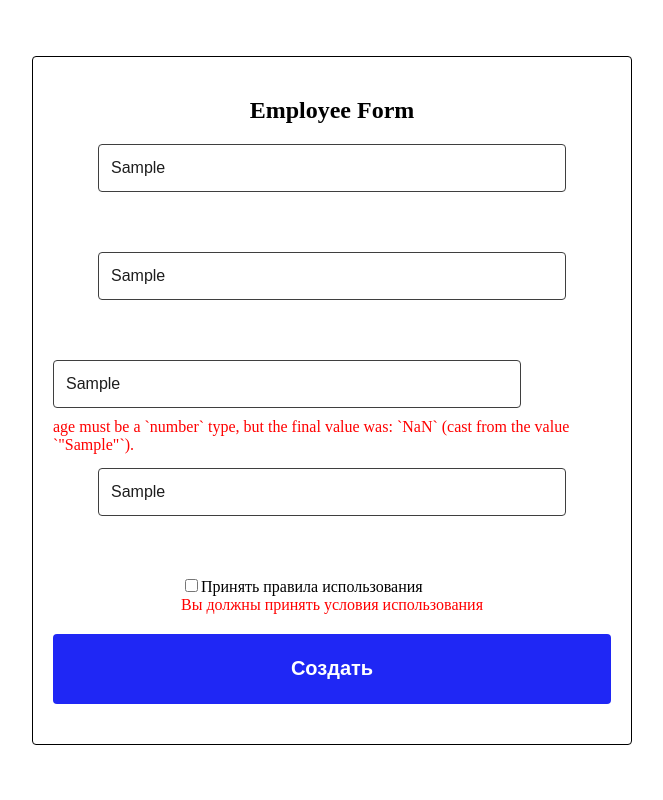
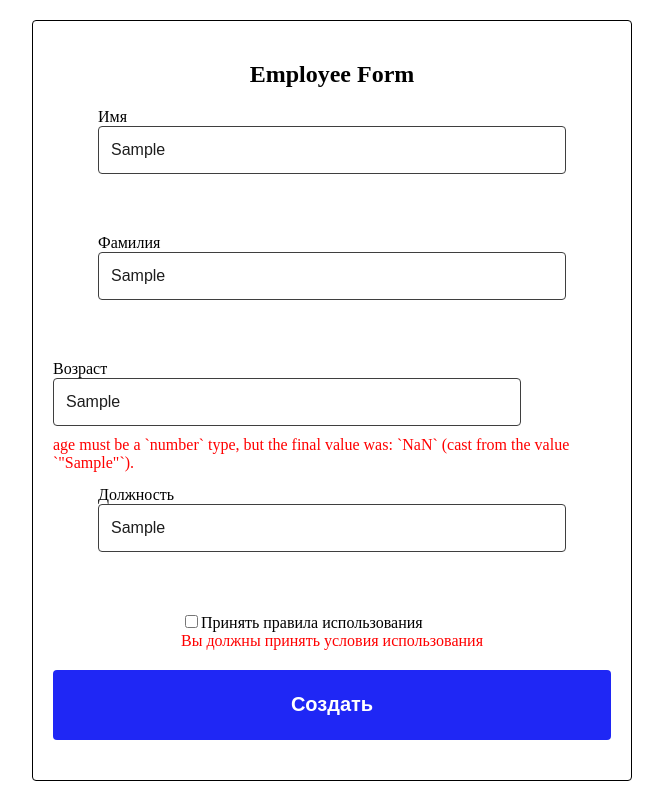
Before and after one commit to AndriiGudz/ReactTypeScript, a React (Create React App) app: page / in a window 1280 px wide. Both pictures are taken after typing "Sample", "Sample", "Sample", "Sample" into the empty fields and a click on the button "Создать". Shown: the whole page, without its empty margins (308-971 px from the left). Built offline with nearby package versions, Linux system fonts and the light colour scheme.

Commit message:
Homeworks 11 update

```diff
--- /dev/null
+++ b/src/components/EmployeeForm/EmployeeForm.tsx
@@ -0,0 +1,114 @@
+import { useFormik } from 'formik'
+import * as Yup from 'yup'
+
+import Input from 'components/Input/Input'
+import {
+  EmployeeFormComponent,
+  EmployeeFormBox,
+  TitleForm,
+  TermErrors,
+  TermsAccepted,
+} from './styles'
+import { EmployeeFormValues, EMPLOYEE_FORM_NAMES } from './types'
+import Button from 'components/Button/Button'
+
+function EmployeeForm() {
+  const schema = Yup.object().shape({
+    [EMPLOYEE_FORM_NAMES.FIRST_NAME]: Yup.string()
+      .required('Имя является обязательным')
+      .min(2, 'Имя должно содержать минимум 2 символа')
+      .max(50, 'Имя должно содержать максимум 50 символов'),
+
+    [EMPLOYEE_FORM_NAMES.LAST_NAME]: Yup.string()
+      .required('Фамилия является обязательной')
+      .max(15, 'Фамилия должна содержать максимум 15 символов'),
+
+    [EMPLOYEE_FORM_NAMES.AGE]: Yup.number()
+      .required('Возраст является обязательным')
+      .min(18, 'Возраст должен быть не меньше 18')
+      .max(150, 'Возраст должен быть не больше 150'),
+
+    [EMPLOYEE_FORM_NAMES.JOB_TITLE]: Yup.string()
+      .max(30, 'Должность должна содержать максимум 30 символов')
+      .notRequired(),
+
+    [EMPLOYEE_FORM_NAMES.TERMS_ACCEPTED]: Yup.boolean()
+      .oneOf([true], 'Вы должны принять условия использования')
+      .required('Вы должны принять условия использования'),
+  })
+
+  const formik = useFormik({
+    initialValues: {
+      [EMPLOYEE_FORM_NAMES.FIRST_NAME]: '',
+      [EMPLOYEE_FORM_NAMES.LAST_NAME]: '',
+      [EMPLOYEE_FORM_NAMES.AGE]: '',
+      [EMPLOYEE_FORM_NAMES.JOB_TITLE]: '',
+      [EMPLOYEE_FORM_NAMES.TERMS_ACCEPTED]: false,
+    } as EmployeeFormValues,
+    validationSchema: schema,
+    onSubmit: (values) => {
+      console.log(values)
+    },
+  })
+
+  return (
+    <EmployeeFormComponent>
+      <EmployeeFormBox onSubmit={formik.handleSubmit}>
+        <TitleForm>Employee Form</TitleForm>
+        <Input
+          name={EMPLOYEE_FORM_NAMES.FIRST_NAME}
+          placeholder={'Имя'}
+          label='Имя'
+          value={formik.values[EMPLOYEE_FORM_NAMES.FIRST_NAME]}
+          onChange={formik.handleChange}
+          error={formik.errors[EMPLOYEE_FORM_NAMES.FIRST_NAME]}
+        />
+        <Input
+          name={EMPLOYEE_FORM_NAMES.LAST_NAME}
+          placeholder={'Фамилия'}
+          label='Фамилия'
+          value={formik.values[EMPLOYEE_FORM_NAMES.LAST_NAME]}
+          onChange={formik.handleChange}
+          error={formik.errors[EMPLOYEE_FORM_NAMES.LAST_NAME]}
+        />
+        <Input
+          name={EMPLOYEE_FORM_NAMES.AGE}
+          placeholder={'Возраст'}
+          label='Возраст'
+          value={formik.values[EMPLOYEE_FORM_NAMES.AGE]}
+          onChange={formik.handleChange}
+          error={formik.errors[EMPLOYEE_FORM_NAMES.AGE]}
+        />
+        <Input
+          name={EMPLOYEE_FORM_NAMES.JOB_TITLE}
+          placeholder={'Должность'}
+          label='Должность'
+          value={formik.values[EMPLOYEE_FORM_NAMES.JOB_TITLE]}
+          onChange={formik.handleChange}
+          error={formik.errors[EMPLOYEE_FORM_NAMES.JOB_TITLE]}
+        />
+        <TermsAccepted>
+          <input
+            type="checkbox"
+            name={EMPLOYEE_FORM_NAMES.TERMS_ACCEPTED}
+            checked={formik.values[EMPLOYEE_FORM_NAMES.TERMS_ACCEPTED]}
+            onChange={formik.handleChange}
+            onBlur={formik.handleBlur}
+          />
+          <label htmlFor={EMPLOYEE_FORM_NAMES.TERMS_ACCEPTED}>
+            Принять правила использования
+          </label>
+          {formik.touched[EMPLOYEE_FORM_NAMES.TERMS_ACCEPTED] &&
+            formik.errors[EMPLOYEE_FORM_NAMES.TERMS_ACCEPTED] && (
+              <TermErrors>
+                {formik.errors[EMPLOYEE_FORM_NAMES.TERMS_ACCEPTED]}
+              </TermErrors>
+            )}
+        </TermsAccepted>
+        <Button name="Создать" type="submit" />
+      </EmployeeFormBox>
+    </EmployeeFormComponent>
+  )
+}
+
+export default EmployeeForm
--- /dev/null
+++ b/src/components/EmployeeForm/styles.ts
@@ -0,0 +1,34 @@
+import styled from '@emotion/styled'
+
+export const EmployeeFormComponent = styled.div`
+  display: flex;
+  flex-direction: column;
+  align-items: center;
+  justify-content: center;
+  flex: 1;
+  gap: 20px;
+`
+
+export const EmployeeFormBox = styled.form`
+  display: flex;
+  flex-direction: column;
+  justify-content: center;
+  align-items: center;
+  width: 600px;
+  height: auto;
+  border: 1px solid #000;
+  border-radius: 4px;
+  padding: 40px 20px;
+  gap: 20px;
+`
+export const TitleForm = styled.h2`
+  display: flex;
+  align-items: flex-start;
+`
+export const TermErrors = styled.div`
+  color: red;
+`
+export const TermsAccepted = styled.div`
+  /* display: flex; */
+  /* flex-direction: column; */
+`
--- /dev/null
+++ b/src/components/EmployeeForm/types.ts
@@ -0,0 +1,15 @@
+export interface EmployeeFormValues {
+    firstName: string
+    lastName: string
+    age: string
+    jobTitle: string
+    termsAccepted: boolean
+  }
+
+  export enum EMPLOYEE_FORM_NAMES {
+    FIRST_NAME = 'firstName',
+    LAST_NAME = 'lastName',
+    AGE = 'age',
+    JOB_TITLE = 'jobTitle',
+    TERMS_ACCEPTED = 'termsAccepted',
+  }
--- a/src/homeworks/Homeworks11/Homeworks11.tsx
+++ b/src/homeworks/Homeworks11/Homeworks11.tsx
@@ -1,97 +1,10 @@
-import { useFormik } from 'formik'
-import * as Yup from 'yup'
-
-import Input from 'components/Input/Input'
-import { Homeworks11Component, EmployeeForm, TitleForm, TermErrors, TermsAccepted } from './styles'
-import { EmployeeFormValues, EMPLOYEE_FORM_NAMES } from './types'
-import Button from 'components/Button/Button'
+import EmployeeForm from 'components/EmployeeForm/EmployeeForm'
+import { Homeworks11Component } from './styles'
 
 function Homeworks11() {
-  const schema = Yup.object().shape({
-    [EMPLOYEE_FORM_NAMES.FIRST_NAME]: Yup.string()
-      .required('Имя является обязательным')
-      .min(2, 'Имя должно содержать минимум 2 символа')
-      .max(50, 'Имя должно содержать максимум 50 символов'),
-
-    [EMPLOYEE_FORM_NAMES.LAST_NAME]: Yup.string()
-      .required('Фамилия является обязательной')
-      .max(15, 'Фамилия должна содержать максимум 15 символов'),
-
-    [EMPLOYEE_FORM_NAMES.AGE]: Yup.number()
-      .required('Возраст является обязательным')
-      .min(18, 'Возраст должен быть не меньше 18')
-      .max(150, 'Возраст должен быть не больше 150'),
-
-    [EMPLOYEE_FORM_NAMES.JOB_TITLE]: Yup.string()
-      .max(30, 'Должность должна содержать максимум 30 символов')
-      .notRequired(),
-
-    [EMPLOYEE_FORM_NAMES.TERMS_ACCEPTED]: Yup.boolean()
-      .oneOf([true], 'Вы должны принять условия использования')
-      .required('Вы должны принять условия использования'),
-  })
-
-  const formik = useFormik({
-    initialValues: {
-      [EMPLOYEE_FORM_NAMES.FIRST_NAME]: '',
-      [EMPLOYEE_FORM_NAMES.LAST_NAME]: '',
-      [EMPLOYEE_FORM_NAMES.AGE]: '',
-      [EMPLOYEE_FORM_NAMES.JOB_TITLE]: '',
-      [EMPLOYEE_FORM_NAMES.TERMS_ACCEPTED]: false,
-    } as EmployeeFormValues,
-    validationSchema: schema,
-    onSubmit: (values) => {
-      console.log(values)
-    },
-  })
-
   return (
     <Homeworks11Component>
-      <EmployeeForm onSubmit={formik.handleSubmit}>
-        <TitleForm>Employee Form</TitleForm>
-        <Input
-          name={EMPLOYEE_FORM_NAMES.FIRST_NAME}
-          placeholder={'Имя'}
-          value={formik.values[EMPLOYEE_FORM_NAMES.FIRST_NAME]}
-          onChange={formik.handleChange}
-          error={formik.errors[EMPLOYEE_FORM_NAMES.FIRST_NAME]}
-        />
-        <Input
-          name={EMPLOYEE_FORM_NAMES.LAST_NAME}
-          placeholder={'Фамилия'}
-          value={formik.values[EMPLOYEE_FORM_NAMES.LAST_NAME]}
-          onChange={formik.handleChange}
-          error={formik.errors[EMPLOYEE_FORM_NAMES.LAST_NAME]}
-        />
-        <Input
-          name={EMPLOYEE_FORM_NAMES.AGE}
-          placeholder={'Возраст'}
-          value={formik.values[EMPLOYEE_FORM_NAMES.AGE]}
-          onChange={formik.handleChange}
-          error={formik.errors[EMPLOYEE_FORM_NAMES.AGE]}
-        />
-        <Input
-          name={EMPLOYEE_FORM_NAMES.JOB_TITLE}
-          placeholder={'Должность'}
-          value={formik.values[EMPLOYEE_FORM_NAMES.JOB_TITLE]}
-          onChange={formik.handleChange}
-          error={formik.errors[EMPLOYEE_FORM_NAMES.JOB_TITLE]}
-        />
-        <TermsAccepted>
-          <input
-            type="checkbox"
-            name={EMPLOYEE_FORM_NAMES.TERMS_ACCEPTED}
-            checked={formik.values[EMPLOYEE_FORM_NAMES.TERMS_ACCEPTED]}
-            onChange={formik.handleChange}
-            onBlur={formik.handleBlur}
-          />
-          <label htmlFor={EMPLOYEE_FORM_NAMES.TERMS_ACCEPTED}>Принять правила использования</label>
-          {formik.touched[EMPLOYEE_FORM_NAMES.TERMS_ACCEPTED] && formik.errors[EMPLOYEE_FORM_NAMES.TERMS_ACCEPTED] && (
-            <TermErrors>{formik.errors[EMPLOYEE_FORM_NAMES.TERMS_ACCEPTED]}</TermErrors>
-          )}
-        </TermsAccepted>
-        <Button name="Создать" type="submit" />
-      </EmployeeForm>
+      <EmployeeForm />
     </Homeworks11Component>
   )
 }
--- a/src/homeworks/Homeworks11/styles.ts
+++ b/src/homeworks/Homeworks11/styles.ts
@@ -8,27 +8,3 @@ export const Homeworks11Component = styled.div`
   flex: 1;
   gap: 20px;
 `
-
-export const EmployeeForm = styled.form`
-  display: flex;
-  flex-direction: column;
-  justify-content: center;
-  align-items: center;
-  width: 600px;
-  height: auto;
-  border: 1px solid #000;
-  border-radius: 4px;
-  padding: 40px 20px;
-  gap: 20px;
-`
-export const TitleForm = styled.h2`
-  display: flex;
-  align-items: flex-start;
-`
-export const TermErrors = styled.div`
-  color: red;
-`
-export const TermsAccepted = styled.div`
-  /* display: flex; */
-  /* flex-direction: column; */
-`
--- a/src/homeworks/Homeworks11/types.ts
+++ /dev/null
@@ -1,15 +0,0 @@
-export interface EmployeeFormValues {
-  firstName: string
-  lastName: string
-  age: string
-  jobTitle: string
-  termsAccepted: boolean
-}
-
-export enum EMPLOYEE_FORM_NAMES {
-  FIRST_NAME = 'firstName',
-  LAST_NAME = 'lastName',
-  AGE = 'age',
-  JOB_TITLE = 'jobTitle',
-  TERMS_ACCEPTED = 'termsAccepted',
-}
```
